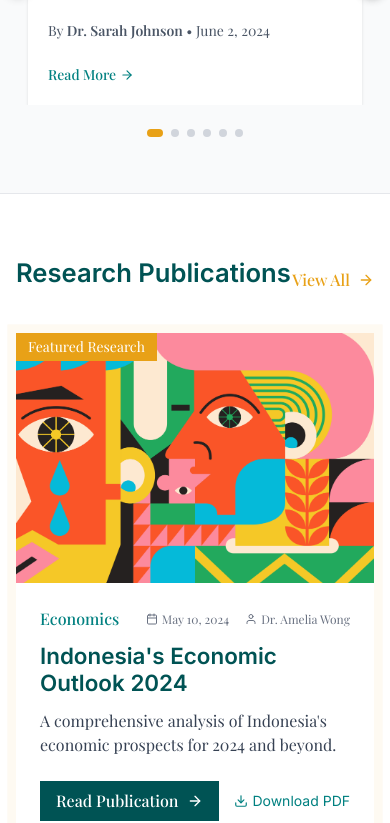
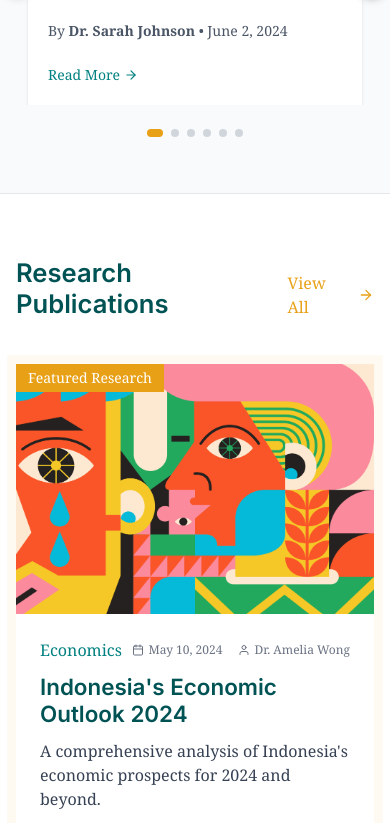
Before and after one commit to Masozee/nalar, a Next.js app: page / in a window 390 px wide. Shown: the part 1155-1978 px from the top of the page. Built offline with nearby package versions, Linux system fonts and the light colour scheme.

Commit message:
change font to PT Serif

```diff
--- a/src/app/globals.css
+++ b/src/app/globals.css
@@ -10,7 +10,7 @@
   /* Font variables will be set via Next.js font objects with their 'variable' property */
   --font-inter: "Inter", system-ui, -apple-system, BlinkMacSystemFont, 'Segoe UI', Roboto, Oxygen, Ubuntu, Cantarell, 'Open Sans', 'Helvetica Neue', sans-serif;
   --font-geist-sans: 'Geist Sans', "Inter", sans-serif;
-  --font-playfair: "Playfair Display", Georgia, Cambria, "Times New Roman", Times, serif;
+  --font-pt-serif: "PT Serif", Georgia, Cambria, "Times New Roman", Times, serif;
   --primary: #005354;
   --primary-foreground: #ffffff;
   --secondary: #f5f5f5;
@@ -196,7 +196,7 @@ h5 {
 
 p {
   margin-bottom: 1.5rem;
-  font-family: "Playfair Display", var(--font-playfair);
+  font-family: "PT Serif", var(--font-pt-serif);
 }
 
 /* Animated underline effect for all links */
@@ -1825,7 +1825,7 @@ body:not(.admin-layout) {
 
 /* Ensure non-admin pages use the correct font */
 body:not(.admin-layout) {
-  font-family: var(--font-playfair), serif;
+  font-family: var(--font-pt-serif), serif;
 }
 
 /* Ensure admin cards use the correct font */
@@ -2083,3 +2083,125 @@ a:hover h1, a:hover h2, a:hover h3, a:hover h4, a:hover h5, a:hover h6 {
 .title-link:hover::after {
   width: 100%;
 }
+
+/* Header background image for all pages except homepage */
+body:not(.homepage) header {
+  background-image: url('https://s3-csis-web.s3.ap-southeast-1.amazonaws.com/static/web/1.jpeg');
+  background-size: cover;
+  background-position: center;
+  background-repeat: no-repeat;
+  position: relative;
+}
+
+/* Add overlay to ensure text readability */
+body:not(.homepage) header::before {
+  content: '';
+  position: absolute;
+  top: 0;
+  left: 0;
+  right: 0;
+  bottom: 0;
+  background: linear-gradient(to bottom, rgba(0, 0, 0, 0.3), rgba(0, 0, 0, 0.1));
+  z-index: 1;
+}
+
+/* Ensure header content stays above the overlay */
+body:not(.homepage) header > * {
+  position: relative;
+  z-index: 2;
+}
+
+/* Ensure text is readable against the background */
+body:not(.homepage) header h1,
+body:not(.homepage) header h2,
+body:not(.homepage) header h3,
+body:not(.homepage) header h4,
+body:not(.homepage) header h5,
+body:not(.homepage) header h6,
+body:not(.homepage) header p,
+body:not(.homepage) header a {
+  color: white;
+  text-shadow: 0 1px 2px rgba(0, 0, 0, 0.5);
+}
+
+/* Ensure navigation links are visible */
+body:not(.homepage) header .nav-link {
+  color: white;
+}
+
+body:not(.homepage) header .nav-link::after {
+  background-color: white;
+}
+
+/* Ensure the header has sufficient height */
+body:not(.homepage) header {
+  min-height: 300px;
+  padding: 2rem 0;
+}
+
+/* Responsive adjustments */
+@media (max-width: 768px) {
+  body:not(.homepage) header {
+    min-height: 200px;
+    padding: 1.5rem 0;
+  }
+}
+
+/* Scholars page header background */
+.scholars-header {
+  background-image: url('https://s3-csis-web.s3.ap-southeast-1.amazonaws.com/static/web/1.jpeg');
+  background-size: cover;
+  background-position: center;
+  background-repeat: no-repeat;
+  position: relative;
+  min-height: 300px;
+  padding: 2rem 0;
+}
+
+/* Add overlay to ensure text readability */
+.scholars-header::before {
+  content: '';
+  position: absolute;
+  top: 0;
+  left: 0;
+  right: 0;
+  bottom: 0;
+  background: linear-gradient(to bottom, rgba(0, 0, 0, 0.3), rgba(0, 0, 0, 0.1));
+  z-index: 1;
+}
+
+/* Ensure header content stays above the overlay */
+.scholars-header > * {
+  position: relative;
+  z-index: 2;
+}
+
+/* Ensure text is readable against the background */
+.scholars-header h1,
+.scholars-header h2,
+.scholars-header h3,
+.scholars-header h4,
+.scholars-header h5,
+.scholars-header h6,
+.scholars-header p,
+.scholars-header a {
+  color: white;
+  text-shadow: 0 1px 2px rgba(0, 0, 0, 0.5);
+}
+
+/* Ensure navigation links are visible */
+.scholars-header .nav-link {
+  color: white;
+}
+
+.scholars-header .nav-link::after {
+  background-color: white;
+}
+
+/* Responsive adjustments */
+@media (max-width: 768px) {
+  .scholars-header {
+    min-height: 200px;
+    padding: 1.5rem 0;
+  }
+}
```
